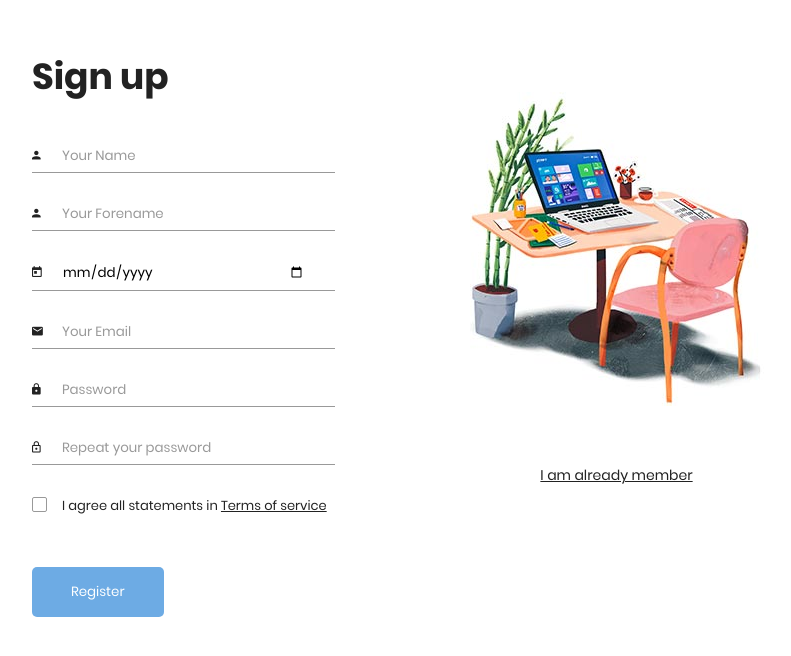
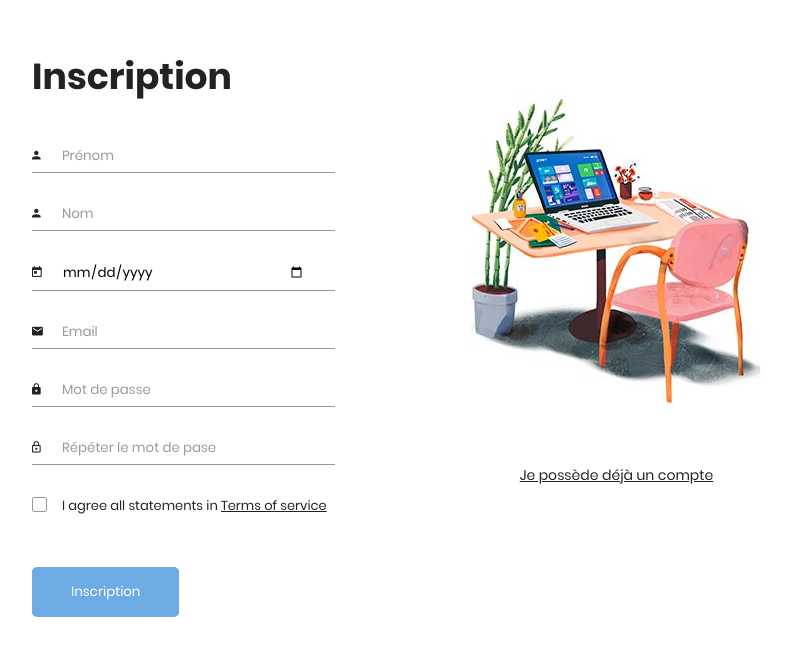
Before and after one commit to IbrahimKo95/Projet-TP-Git, a plain HTML site: page inscription.html in a window 1280 px wide. Shown: the part 186-842 px from the top of the page, without its empty margins (267-1058 px from the left). Drawn offline with Linux system fonts and the light colour scheme; files whose address does not match are found by name.

Commit message:
style: Traduction des textes affiches en anglais par du francais dans les fichiers de connexion et d'inscription

```diff
--- a/inscription.html
+++ b/inscription.html
@@ -21,44 +21,44 @@
             <div class="container">
                 <div class="signup-content">
                     <div class="signup-form">
-                        <h2 class="form-title">Sign up</h2>
+                        <h2 class="form-title">Inscription</h2>
                         <form method="POST" class="register-form" id="register-form">
                             <div class="form-group">
                                 <label for="name"><i class="zmdi zmdi-account "></i></label>
-                                <input type="text" name="name" id="name" placeholder="Your Name"/>
+                                <input type="text" name="name" id="name" placeholder="Prénom"/>
                             </div>
 							<div class="form-group">
                                 <label for="forname"><i class="zmdi zmdi-account"></i></label>
-                                <input type="text" name="forname" id="forname" placeholder="Your Forename"/>
+                                <input type="text" name="forname" id="forname" placeholder="Nom"/>
                             </div>
 							<div class="form-group">
                                 <label for="birth"><i class="zmdi zmdi-calendar-alt "></i></label>
-                                <input type="date" name="birth" id="birth" placeholder="Your date of birth"/>
+                                <input type="date" name="birth" id="birth" placeholder="Date de naissance"/>
                             </div>
                             <div class="form-group">
                                 <label for="email"><i class="zmdi zmdi-email"></i></label>
-                                <input type="email" name="email" id="email" placeholder="Your Email"/>
+                                <input type="email" name="email" id="email" placeholder="Email"/>
                             </div>
                             <div class="form-group">
                                 <label for="pass"><i class="zmdi zmdi-lock"></i></label>
-                                <input type="password" name="pass" id="pass" placeholder="Password"/>
+                                <input type="password" name="pass" id="pass" placeholder="Mot de passe"/>
                             </div>
                             <div class="form-group">
                                 <label for="re-pass"><i class="zmdi zmdi-lock-outline"></i></label>
-                                <input type="password" name="re_pass" id="re_pass" placeholder="Repeat your password"/>
+                                <input type="password" name="re_pass" id="re_pass" placeholder="Répéter le mot de pase"/>
                             </div>
                             <div class="form-group">
                                 <input type="checkbox" name="agree-term" id="agree-term" class="agree-term" required />
                                 <label for="agree-term" class="label-agree-term"><span><span></span></span>I agree all statements in  <a href="#" class="term-service">Terms of service</a></label>
                             </div>
                             <div class="form-group form-button">
-                                <input type="submit" name="signup" id="signup" class="form-submit" value="Register"/>
+                                <input type="submit" name="signup" id="signup" class="form-submit" value="Inscription"/>
                             </div>
                         </form>
                     </div>
                     <div class="signup-image">
                         <figure><img src="assets/images/signup-image.jpg" alt="sing up image"></figure>
-                        <a href="#" class="signup-image-link">I am already member</a>
+                        <a href="#" class="signup-image-link">Je possède déjà un compte</a>
                     </div>
                 </div>
             </div>
```
Also changed, not shown: connexion.html (+5 -5 lines).
